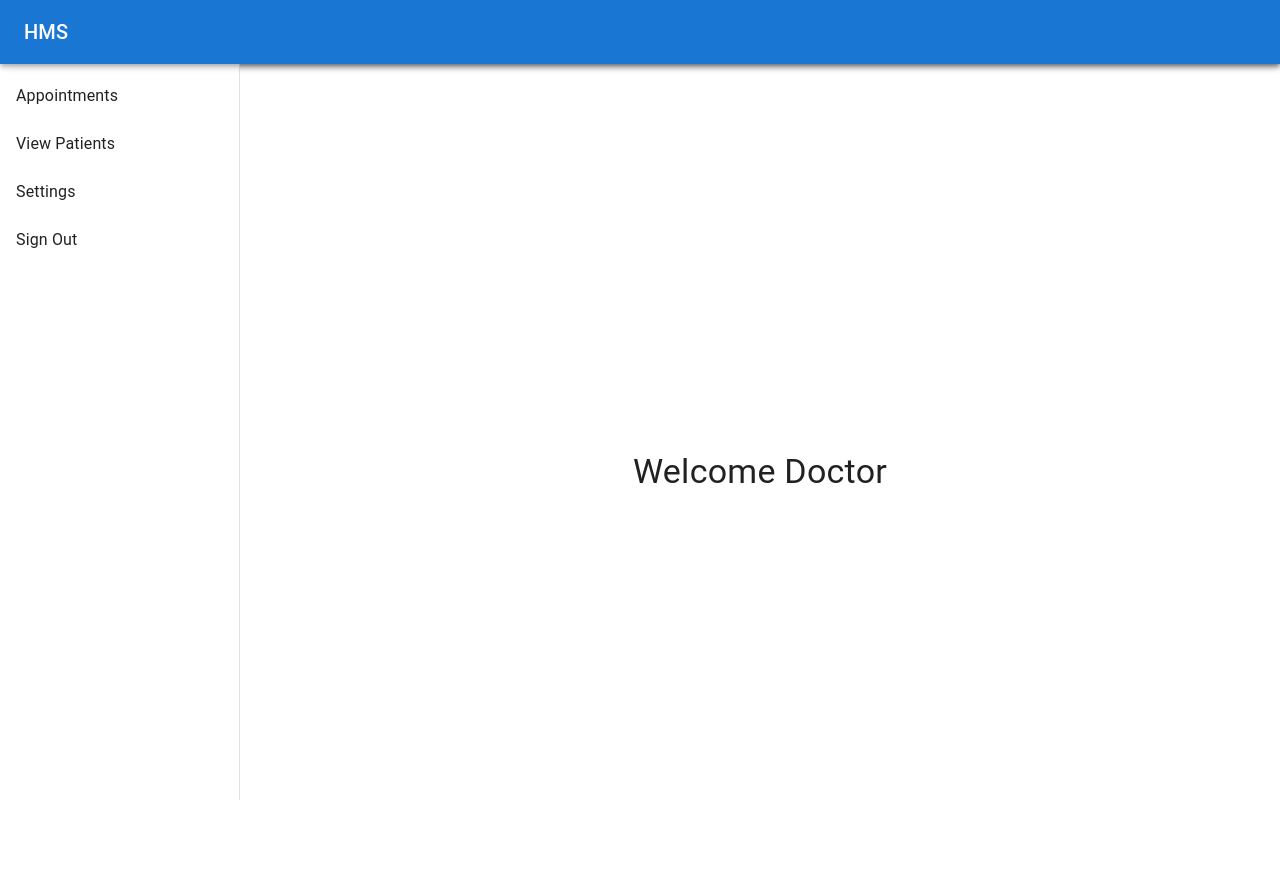
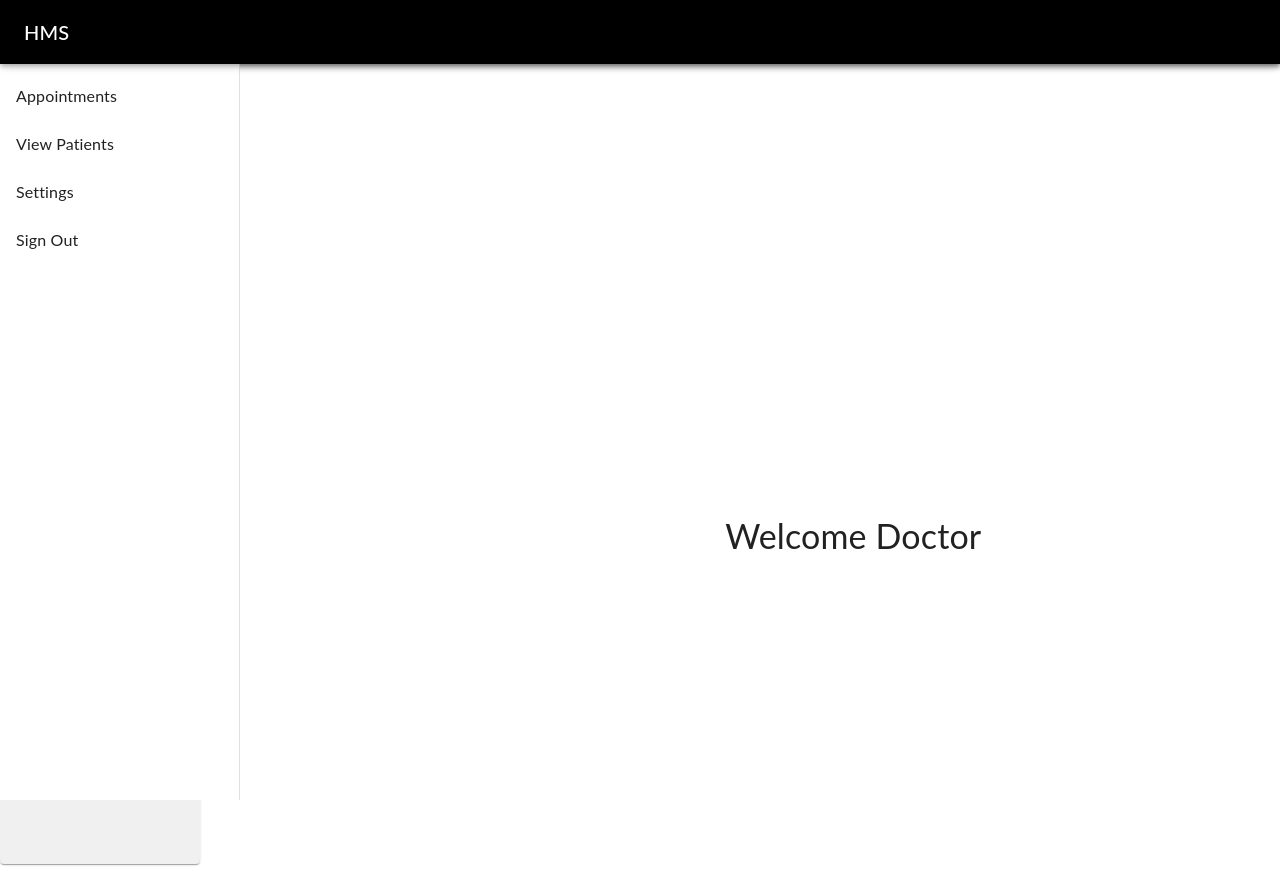
Before and after one commit to Castro32/Final_Year, a React (Create React App) app in the folder fronted/: page /DocHome in a window 1280 px wide. Before the commit the page ends 816 px from the top, so only its background shows below. Built offline with nearby package versions, Linux system fonts and the light colour scheme; no server answers.

Commit message:
Add DocLayout component and update routing in App.js for doctor profile page

```diff
--- a/fronted/src/App.js
+++ b/fronted/src/App.js
@@ -17,6 +17,7 @@ import DocViewAppt from './components/DocViewAppt';
 import DocSettings from './components/DocSettings';
 import ShowDiagnoses from './components/ShowDiagnoses';
 import Diagnose from './components/Diagnose';
+import DocLayout from './components/DocLayout';
 
 function App() {
   return (
@@ -26,22 +27,11 @@ function App() {
         <Routes>
           <Route path="/MakeDoc" element={<MakeDoc />} />
           <Route path="/createAcc" element={<CreateAccount />} />
-          <Route path="/Diagnose/:id" element={<Diagnose />} />
-          {/* <Route path="/showDiagnoses/:id" element={<ShowDiagnoses />} /> */}
-          {/* <Route path="/Home" element={<Home />} /> */}
-          {/* <Route path="/ViewOneHistory/:email" element={<ViewOneHistory />} /> */}
-          {/* <Route path="/scheduleAppt" element={<SchedulingAppt />} /> */}
           <Route index element={<LogIn />} />
           <Route path="/login" element={<LogIn />} />
 
           <Route path="/create-schedule" element={<ScheduleManagementForm />} />
-          <Route path='/DocSettings' element={<DocSettings/>}/>
-          <Route path="/DocHome" element={<DocHome />} />
-          <Route path='/MedHistView' element={<ViewMedHist />} />
-          <Route path='/ApptList' element={<DocViewAppt/>} />
-          {/* <Route path="/PatientsViewAppt" element={<PatientsViewAppointments />} /> */}
 
-          {/* Use the PatientLayout for the specified routes */}
           <Route element={<Layout />}>
             <Route path="scheduleAppt" element={<SchedulingAppt />} />
             <Route path="PatientsViewAppt" element={<PatientsViewAppointments />} />
@@ -50,6 +40,14 @@ function App() {
             <Route path="/showDiagnoses/:id" element={<ShowDiagnoses />} />
             <Route path="settings" element={<Settings />} />
           </Route>
+
+          <Route element={<DocLayout/>}>
+          <Route path="/Diagnose/:id" element={<Diagnose />} />
+          <Route path='/DocSettings' element={<DocSettings/>}/>
+          <Route path="/DocHome" element={<DocHome />} />
+          <Route path='/MedHistView' element={<ViewMedHist />} />
+          <Route path='/ApptList' element={<DocViewAppt/>} />
+          </Route>
         </Routes>
       </div>
     </Router>
--- a/fronted/src/components/Diagnose.jsx
+++ b/fronted/src/components/Diagnose.jsx
@@ -92,9 +92,9 @@ const Diagnose = () => {
     };
 
     return (
-        <Box sx={{ flexGrow: 1, display: 'flex', justifyContent: 'center', alignItems: 'center', minHeight: '100vh', backgroundColor: '#f5f5f5' }}>
+        <Box >
             <AppBarComponent />
-            <Container maxWidth="sm">
+            <Container maxWidth="md">
                 <Paper elevation={3} sx={{ padding: 4, marginTop: 4, borderRadius: 2 }}>
                     <form onSubmit={handleSubmit}>
                         <DiagnosisTextArea diagnosis={diagnosis} setDiagnosis={setDiagnosis} />
--- /dev/null
+++ b/fronted/src/components/DocLayout.jsx
@@ -0,0 +1,120 @@
+import React, { useState, useEffect } from 'react';
+import {
+  Box,
+  Typography,
+  Container,
+  Grid,
+  AppBar,
+  Paper,
+  List,
+  ListItem,
+  ListItemText
+} from '@mui/material';
+import { createTheme, ThemeProvider } from '@mui/material/styles';
+import { useNavigate, Outlet } from 'react-router-dom';
+
+const theme = createTheme({
+  palette: {
+    primary: {
+      main: '#000000',
+    },
+  },
+  typography: {
+    fontFamily: 'Lato',
+  },
+});
+
+const SidebarButton = ({ label, ...rest }) => (
+  <ListItem button {...rest}>
+    <ListItemText primary={label} />
+  </ListItem>
+);
+
+const SidebarButtons = ({ active, setActive, email }) => {
+  const navigate = useNavigate();
+
+  const handleClick = (label) => {
+    setActive(label);
+    if (label === "Appointments") {
+      navigate("/ApptList");
+    } else if (label === "Sign Out") {
+      fetch("http://localhost:3001/endSession");
+      navigate("/");
+    } else if (label === "View Patients") {
+      navigate("/MedHistView");
+    // } else if (label === "View Medical History") {
+    //   navigate(`/ViewOneHistory/${email}`);
+    } else if (label === "Settings") {
+      navigate("/DocSettings");
+    }
+  };
+
+  return (
+    <ThemeProvider theme={theme}>
+      <Paper
+        sx={{
+          height: '100vh',
+          backgroundColor: '#f0f0f0',
+          position: 'fixed',
+          width: '200px',
+          top: '64px', // Adjust based on the height of your navbar
+          left: 0,
+          overflowY: 'auto',
+        }}
+      >
+        <List>
+          {["Appointments", "View Patients", "Settings", "Sign Out"].map(label => (
+            <SidebarButton
+              key={label}
+              style={{ marginTop: "20px" }}
+              label={label}
+              selected={label === active}
+              onClick={() => handleClick(label)}
+            />
+          ))}
+        </List>
+      </Paper>
+    </ThemeProvider>
+  );
+};
+
+const DocLayout = () => {
+  const [active, setActive] = useState();
+  const [email, setEmail] = useState("");
+
+  useEffect(() => {
+    fetch("http://localhost:3001/userInSession")
+      .then(res => res.json())
+      .then(res => {
+        setEmail(res.email);
+      });
+  }, []);
+
+  const Header = () => (
+    <AppBar position="static">
+      {/* <Toolbar>
+        <Typography variant="h6" component="a" href="/" style={{ color: 'inherit', textDecoration: 'inherit' }}>
+          HMS
+        </Typography>
+      </Toolbar> */}
+    </AppBar>
+  );
+
+  return (
+    <ThemeProvider theme={theme}>
+      <Container maxWidth={false} disableGutters>
+        <Header />
+        <Grid container>
+          <Grid item xs={2}>
+            <SidebarButtons active={active} setActive={setActive} email={email} />
+          </Grid>
+          <Grid item xs={10} sx={{ marginLeft: '200px', paddingTop: '64px' }}>
+            <Outlet />
+          </Grid>
+        </Grid>
+      </Container>
+    </ThemeProvider>
+  );
+};
+
+export default DocLayout;
```
